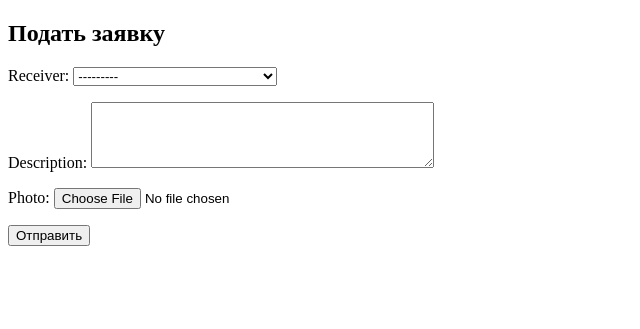
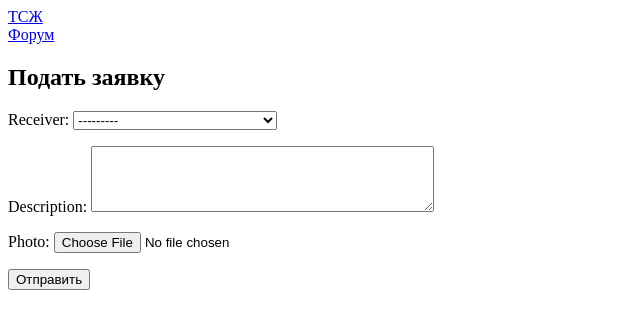
Before and after one commit to Ver-yu/site_tszh, a Django app: page /tickets/create/ in a window 1280 px wide. Shown: the top 329 px of the page, without its empty margins (0-640 px from the left). Run offline with Django 4.2, Linux system fonts and the light colour scheme; a user stored in the database is signed in; data comes from the database, SQL or seed files in the repository.

Commit message:
Update base.html

```diff
--- a/templates/base.html
+++ b/templates/base.html
@@ -1,9 +1,15 @@
-<!DOCTYPE html>
-<html>
-<head>
-    <title>{% block title %}ТСЖ Управление{% endblock %}</title>
-</head>
 <body>
+    <nav class="navbar navbar-expand-lg navbar-light bg-light">
+        <div class="container-fluid">
+            <a class="navbar-brand" href="#">ТСЖ</a>
+            <div class="navbar-nav">
+                {% if user.is_authenticated %}
+                    {% if user.is_tszh_member or user.is_resident %}
+                    <a class="nav-link" href="{% url 'forum' %}">Форум</a>
+                    {% endif %}
+                {% endif %}
+            </div>
+        </div>
+    </nav>
     {% block content %}{% endblock %}
 </body>
-</html>
```
